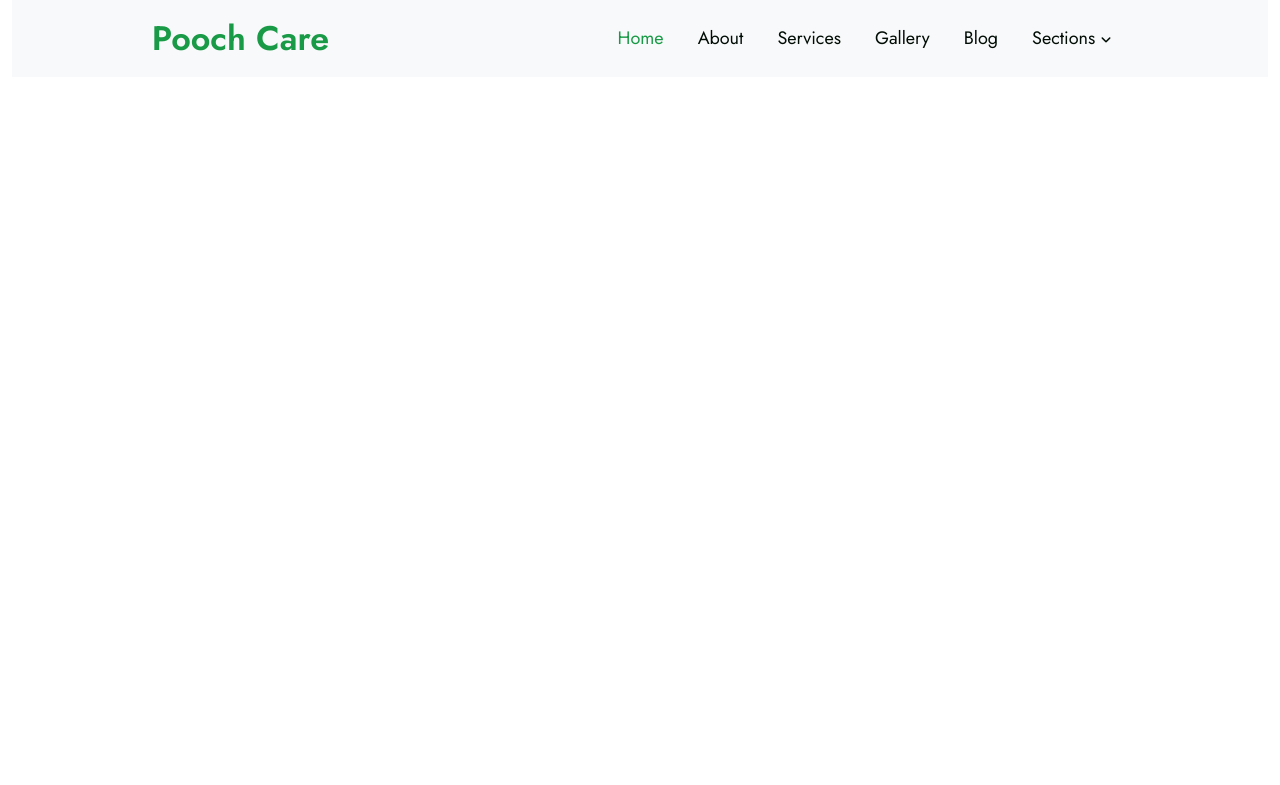
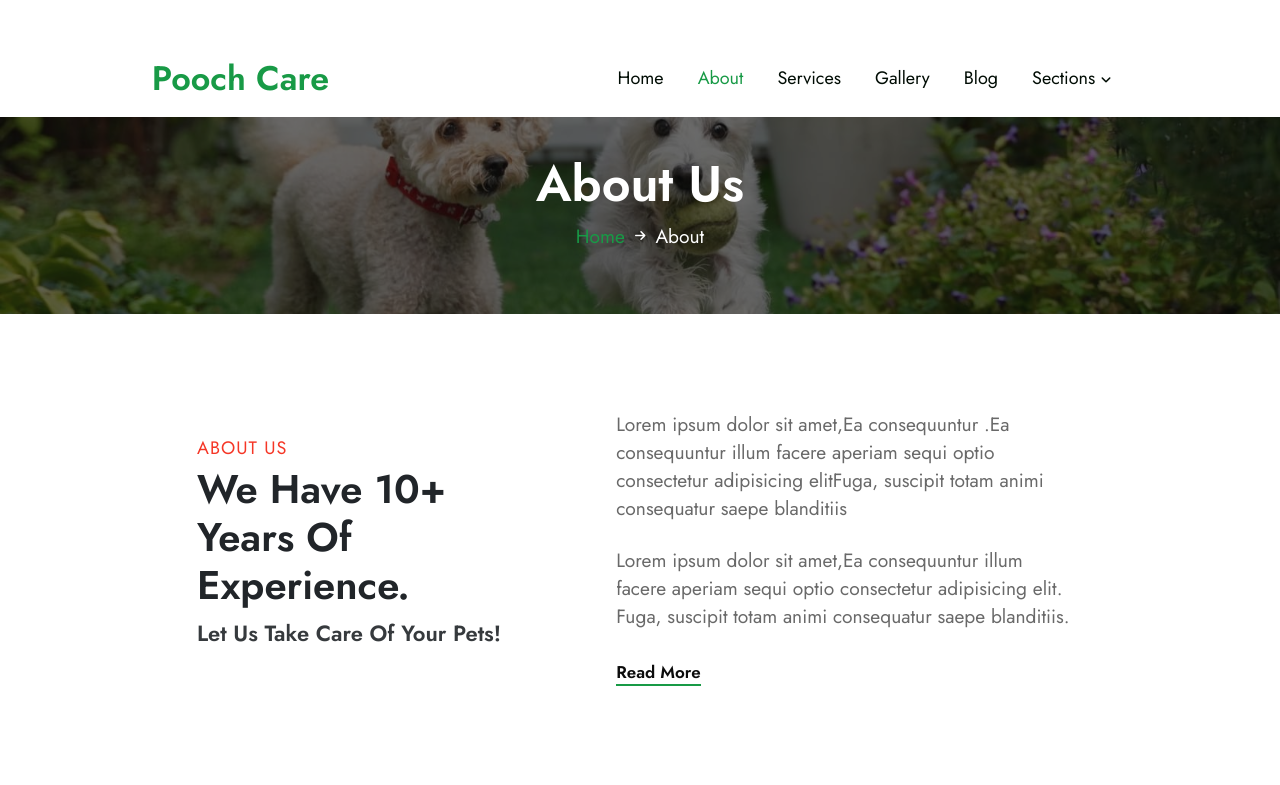
Before and after one commit to JamieD29/Capstone-Project, a plain HTML site: page about.html in a window 1280 px wide. Drawn offline with nearby package versions, Linux system fonts and the light colour scheme.

Commit message:
fixed nav

```diff
--- a/about.html
+++ b/about.html
@@ -25,7 +25,7 @@
   <!-- Navigation -->
 <header class="header">
   <div class="container">
-    <nav class="navbar navbar-expand-lg bg-light">
+    <nav class="navbar navbar-expand-lg ">
         <div class="container-fluid">
           <a class="navbar-brand" href="./index.html">Pooch Care</a>
           <button class="navbar-toggler" type="button" data-bs-toggle="collapse" data-bs-target="#navbarScroll" aria-controls="navbarScroll" aria-expanded="false" aria-label="Toggle navigation">
@@ -35,11 +35,11 @@
             <ul class="navbar-nav me-auto my-2 my-lg-0 navbar-nav-scroll" style="--bs-scroll-height: 100px;">
 
                 <li class="nav-item">
-                <a class="nav-link active" aria-current="page" href="./index.html">Home</a>
+                <a class="nav-link " aria-current="page" href="./index.html">Home</a>
               </li>
 
               <li class="nav-item">
-                <a class="nav-link" href="./about.html">About</a>
+                <a class="nav-link active" href="./about.html">About</a>
               </li>
 
               <li class="nav-item">
@@ -76,7 +76,53 @@
     </div>
 </header>
 <!-- End of navigation -->
+<!-- Banner -->
+<section class="about__banner">
+  <div class="container">
+    <div class="content">
+      <h2>about us</h2>
+      <div class="ab__content">
+        <p>Home</p>
+        <i class="fa-solid fa-arrow-right"></i>
+        <p>About</p>
+      </div>
+    </div>
+  </div>
+</section>
+<!-- End of banner -->
 
+<!-- Introduction -->
+<section class="introduction">
+  <div class="container">
+    <div class="cover">
+      <div class="row">
+        <div class="col-5 ">
+          <div class="intro_left">
+            <div class="title">
+              <h6>about us</h6>
+              <h3>we have 10+ years of experience. </h3>
+            </div>
+            <h4>let us take care of your pets!</h4>
+          </div>
+
+        </div>
+        <div class="col-7 ">
+          <div class="intro_right">
+            <div class="intro_paragraph">
+              <p>Lorem ipsum dolor sit amet,Ea consequuntur .Ea consequuntur illum facere aperiam sequi optio consectetur adipisicing elitFuga, suscipit totam animi consequatur saepe blanditiis</p>
+              <br>
+              <p>Lorem ipsum dolor sit amet,Ea consequuntur illum facere aperiam sequi optio consectetur adipisicing elit. Fuga, suscipit totam animi consequatur saepe blanditiis.</p>
+            </div>
+
+            <a class="read" href=""> Read More </a>
+          </div>
+
+        </div>
+      </div>
+
+    </div>
+  </div>
+</section>
 <!-- Bootstrap -->
 <script src="https://cdn.jsdelivr.net/npm/@popperjs/core@2.11.6/dist/umd/popper.min.js" integrity="sha384-oBqDVmMz9ATKxIep9tiCxS/Z9fNfEXiDAYTujMAeBAsjFuCZSmKbSSUnQlmh/jp3" crossorigin="anonymous"></script>
 <script src="https://cdn.jsdelivr.net/npm/bootstrap@5.2.2/dist/js/bootstrap.min.js" integrity="sha384-IDwe1+LCz02ROU9k972gdyvl+AESN10+x7tBKgc9I5HFtuNz0wWnPclzo6p9vxnk" crossorigin="anonymous"></script>
--- a/css/about.css
+++ b/css/about.css
@@ -0,0 +1,92 @@
+.header{
+    top: 40px !important;
+}
+.about__banner{
+    margin-top: 90px;
+    background-image: url(../img/banner4.jpg);
+    background-repeat: no-repeat;
+    background-position:  center;
+    background-size: cover;
+    position: relative;
+    align-items: center;
+    padding: 1em 0;
+    z-index: -2;
+
+}
+.about__banner::before{
+    content: "";
+    position: absolute;
+    top: 0;
+    min-height: 100%;
+    left: 0;
+    right: 0;
+    background-color: #0c0c0c;
+    opacity: .6;
+    z-index: -1;
+}
+
+.about__banner .content{
+    padding: 3rem 0;
+    color: #fff;
+    text-align: center;
+}
+
+.about__banner .content h2{
+    text-transform: capitalize;
+    font-size: 50px;
+    font-weight: 600;
+    color: #fff;
+}
+
+.about__banner .content .ab__content{
+    display: flex;
+    justify-content: center;
+    align-items: center;
+}
+
+.about__banner .content .ab__content p:first-of-type{
+    color: #189A46;
+    margin-right: 10px;
+
+}
+
+.about__banner .content .ab__content i{
+    color: #fff;
+    font-size: 12px;
+
+}
+
+.about__banner .content .ab__content p:last-of-type{
+    color: #fff;
+    margin-left: 10px;
+}
+
+/* Introduction */
+
+.introduction{
+    padding: 3rem 0;
+}
+
+.introduction .cover{
+    margin: 0 160px;
+    padding: 48px 25px;
+}
+
+
+.introduction .cover .row{
+    align-items: center;
+}
+
+.introduction .row .intro_left h4{
+    text-transform: capitalize;
+    font-size: 22px;
+    font-weight: 600;
+    line-height: 32px;
+    opacity: 0.9;
+}
+.introduction .row .col-7 .intro_right{
+    padding: 0 10px 0 40px;
+}
+.introduction .row .intro_right .intro_paragraph{
+    margin-bottom: 30px;
+}
--- a/css/style.css
+++ b/css/style.css
@@ -122,3 +122,19 @@ a.dropdown-item:hover{
 }
 
 /* End of Title */
+
+/* Read More disc */
+.read {
+    text-transform: capitalize;
+    margin-top: 20px;
+    font-size: 17px;
+    font-weight: 600;
+    color: #0c0c0c;
+    text-decoration: none;
+    border-bottom: 2px solid #189A46;
+    transition: 0.3s ease-in-out;
+}
+
+.read:hover{
+    color: #189A46;
+}
```
Also changed, not shown: blog.html (+2 -2 lines), css/index.css (+2 -21 lines), gallery.html (+2 -2 lines), index.html (+3 -3 lines), services.html (+2 -2 lines), singlepost.html (+2 -2 lines).
